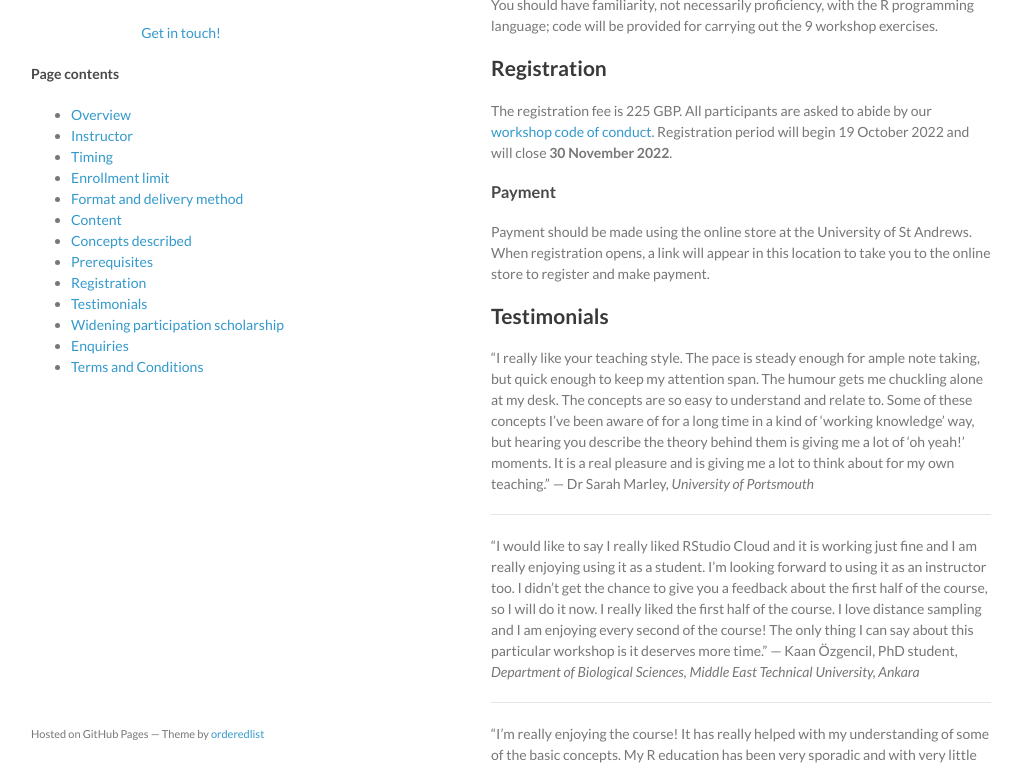
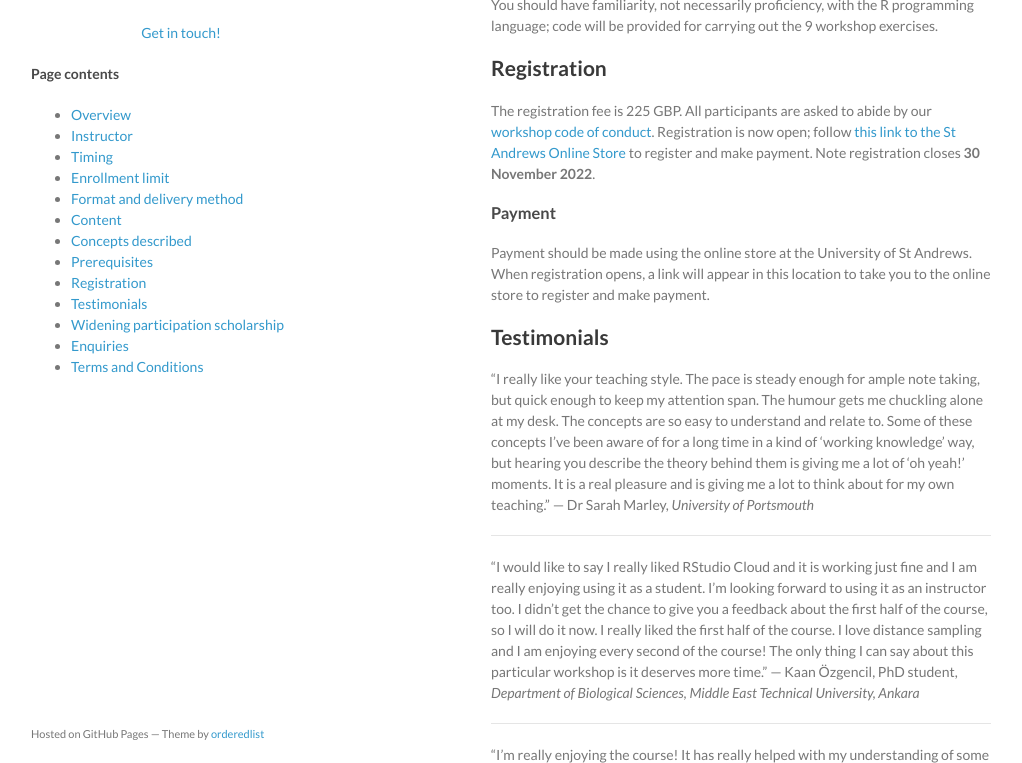
Before and after one commit to distanceworkshops/distanceworkshops.github.io, a Jekyll site: the page built from intro-jan-2023.md, in a window 1280 px wide and 900 px high, scrolled down 1872 px, cut to the strip 137-900 px from the top of the window. Shown: the whole strip, without its empty margins (129-1151 px from the left). Built offline with Jekyll 4.4.1, drawn with Linux system fonts in a browser that asks for light colours.

Commit message:
registration open link to online shop

```diff
--- a/intro-jan-2023.md
+++ b/intro-jan-2023.md
@@ -59,7 +59,7 @@
 You should have familiarity, not necessarily proficiency, with the R programming language; code will be provided for carrying out the 9 workshop exercises.
 
 ## Registration
-The registration fee is 225 GBP. All participants are asked to abide by our [workshop code of conduct](code-of-conduct). Registration period will begin 19 October 2022 and will close **30 November 2022**.
+The registration fee is 225 GBP. All participants are asked to abide by our [workshop code of conduct](code-of-conduct). Registration is now open; follow [this link to the St Andrews Online Store](https://onlineshop.st-andrews.ac.uk/conferences-and-events/events/creem/online-live-workshop-introductory-distance-sampling-920th-january-2023) to register and make payment. Note registration closes **30 November 2022**.
 
 ### Payment
 Payment should be made using the online store at the University of St Andrews. When registration opens, a link will appear in this location to take you to the online store to register and make payment.
```
